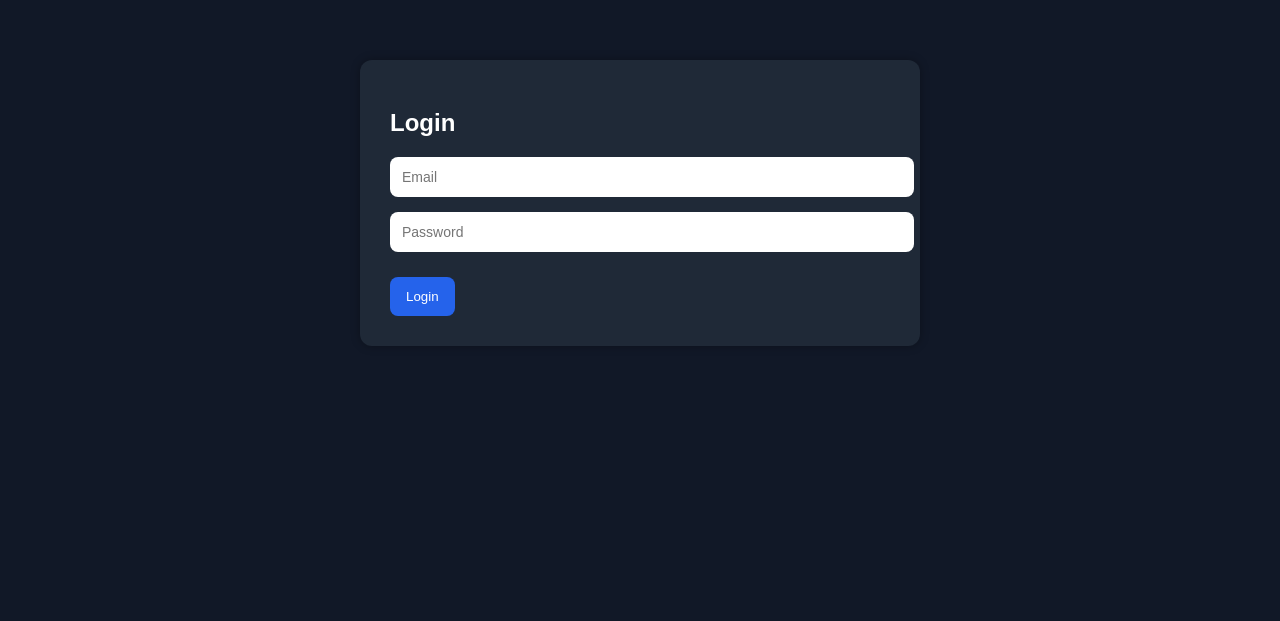
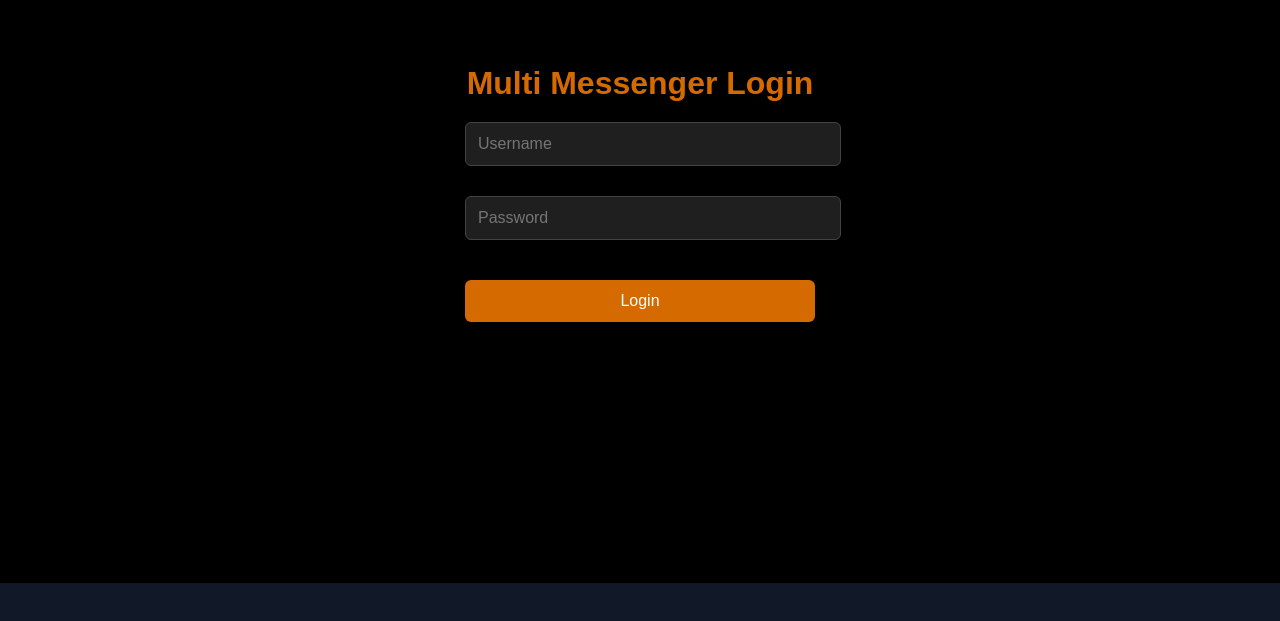
Before and after one commit to vatsal9505/multi-messenger-frontend, a React (Vite) app: page / in a window 1280 px wide. Shown: the part 217-838 px from the top of the page. After the commit the page ends 800 px from the top, so only its background shows below. Built offline with nearby package versions, Linux system fonts and the light colour scheme.

Commit message:
frontend ready

```diff
--- a/src/api.js
+++ b/src/api.js
@@ -1,8 +1,7 @@
-const API_BASE = "http://localhost:8080";
+const API_BASE = "https://multi-messenger-backend-production.up.railway.app";
 
-// LOGIN (if used)
 export const loginUser = async (payload) => {
-  const response = await fetch(`${API_BASE}/login`, {
+  const response = await fetch(`${API_BASE}/auth/login`, {
     method: "POST",
     headers: {
       "Content-Type": "application/json",
@@ -10,18 +9,11 @@ export const loginUser = async (payload) => {
     body: JSON.stringify(payload),
   });
 
-  const data = await response.json();
-
-  if (!response.ok) {
-    throw new Error(data.message || "Login failed");
-  }
-
-  return data;
+  return await response.json();
 };
 
-// ✅ SEND MESSAGE (FIXED)
 export const sendMessageApi = async (payload) => {
-  const response = await fetch(`${API_BASE}/message/send`, {
+  const response = await fetch(`${API_BASE}/sendMessage`, {
     method: "POST",
     headers: {
       "Content-Type": "application/json",
@@ -29,11 +21,5 @@ export const sendMessageApi = async (payload) => {
     body: JSON.stringify(payload),
   });
 
-  const data = await response.json();
-
-  if (!response.ok) {
-    throw new Error(data.message || "Failed to send message");
-  }
-
-  return data;
+  return await response.json();
 };
--- a/src/components/Dashboard.jsx
+++ b/src/components/Dashboard.jsx
@@ -1,10 +1,16 @@
 import SendMessage from "./SendMessage";
 
-function Dashboard() {
+function Dashboard({ token, setToken }) {
+  const handleLogout = () => {
+    localStorage.removeItem("token");
+    setToken(null);
+  };
+
   return (
     <div>
       <h1>Multi Messenger Dashboard</h1>
-      <SendMessage />
+      <button onClick={handleLogout}>Logout</button>
+      <SendMessage token={token} />
     </div>
   );
 }
--- a/src/components/Login.css
+++ b/src/components/Login.css
@@ -1,57 +1,35 @@
-/* Full screen center */
-body {
-  margin: 0;
-  font-family: Arial, sans-serif;
-  background: linear-gradient(135deg, #1e1e2f, #121212);
-  color: white;
+.login-container {
+  min-height: 100vh;
+  background: black;
+  color: #d46a00;
+  display: flex;
+  flex-direction: column;
+  justify-content: center;
+  align-items: center;
 }
 
-/* THIS is the key for centering */
-.login-wrapper {
-  height: 100vh;
+.login-form {
+  width: 350px;
   display: flex;
-  justify-content: center;   /* horizontal center */
-  align-items: center;       /* vertical center */
+  flex-direction: column;
+  gap: 15px;
 }
 
-/* Login box */
-.login-container {
-  width: 320px;
-  padding: 30px;
-  background: #1f1f2e;
-  border-radius: 12px;
-  box-shadow: 0 0 20px rgba(0, 0, 0, 0.6);
-  text-align: center;
+.login-form input {
+  padding: 12px;
+  font-size: 16px;
+  background: #1f1f1f;
+  color: white;
+  border: 1px solid #444;
+  border-radius: 6px;
 }
 
-/* Title */
-.login-container h2 {
-  margin-bottom: 20px;
-}
-
-/* Inputs */
-.login-container input {
-  width: 100%;
-  padding: 10px;
-  margin: 10px 0;
+.login-form button {
+  padding: 12px;
+  font-size: 16px;
+  background: #d46a00;
+  color: white;
   border: none;
   border-radius: 6px;
-  outline: none;
+  cursor: pointer;
 }
-
-/* Button */
-.login-container button {
-  width: 100%;
-  padding: 10px;
-  background: #4caf50;
-  border: none;
-  border-radius: 6px;
-  color: white;
-  font-weight: bold;
-  cursor: pointer;
-  transition: 0.3s;
-}
-
-.login-container button:hover {
-  background: #45a049;
-}
--- a/src/components/Login.jsx
+++ b/src/components/Login.jsx
@@ -1,36 +1,44 @@
 import { useState } from "react";
-
+import "./Login.css";
+import { loginUser } from "../api";
 
 function Login({ setToken }) {
-  const [email, setEmail] = useState("");
+  const [username, setUsername] = useState("");
   const [password, setPassword] = useState("");
 
-  const handleLogin = async () => {
+  const handleLogin = async (e) => {
+    e.preventDefault();
+
     try {
-      const data = await loginUser({ email, password });
+      const data = await loginUser({
+        email: username,
+        password: password,
+      });
 
       if (data.token) {
         localStorage.setItem("token", data.token);
         setToken(data.token);
+        alert("Login successful");
       } else {
-        alert(data.message || "Invalid login");
+        alert(data.message || "Login failed");
       }
     } catch (error) {
-      console.error("Login error:", error);
-      alert(error.message || "Login failed");
+      alert("Invalid username or password");
+      console.error(error);
     }
   };
 
   return (
-    <div className="container">
-      <div className="card">
-        <h2>Login</h2>
+    <div className="login-container">
+      <h1>Multi Messenger Login</h1>
 
+      <form onSubmit={handleLogin} className="login-form">
         <input
           type="text"
-          placeholder="Email"
-          value={email}
-          onChange={(e) => setEmail(e.target.value)}
+          placeholder="Username"
+          value={username}
+          onChange={(e) => setUsername(e.target.value)}
+          required
         />
 
         <input
@@ -38,10 +46,11 @@ function Login({ setToken }) {
           placeholder="Password"
           value={password}
           onChange={(e) => setPassword(e.target.value)}
+          required
         />
 
-        <button onClick={handleLogin}>Login</button>
-      </div>
+        <button type="submit">Login</button>
+      </form>
     </div>
   );
 }
```
Also changed, not shown: 1 other file (tests, documents, lock files or other folders).
